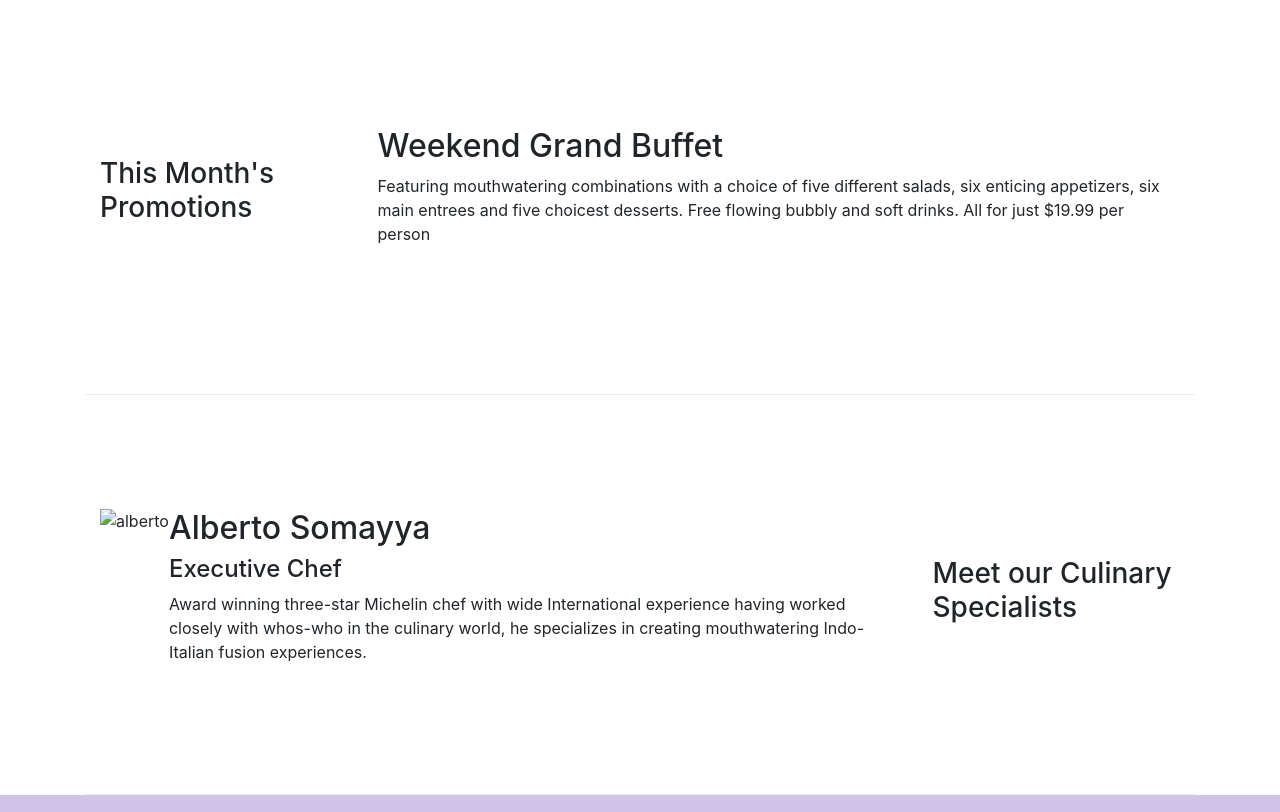
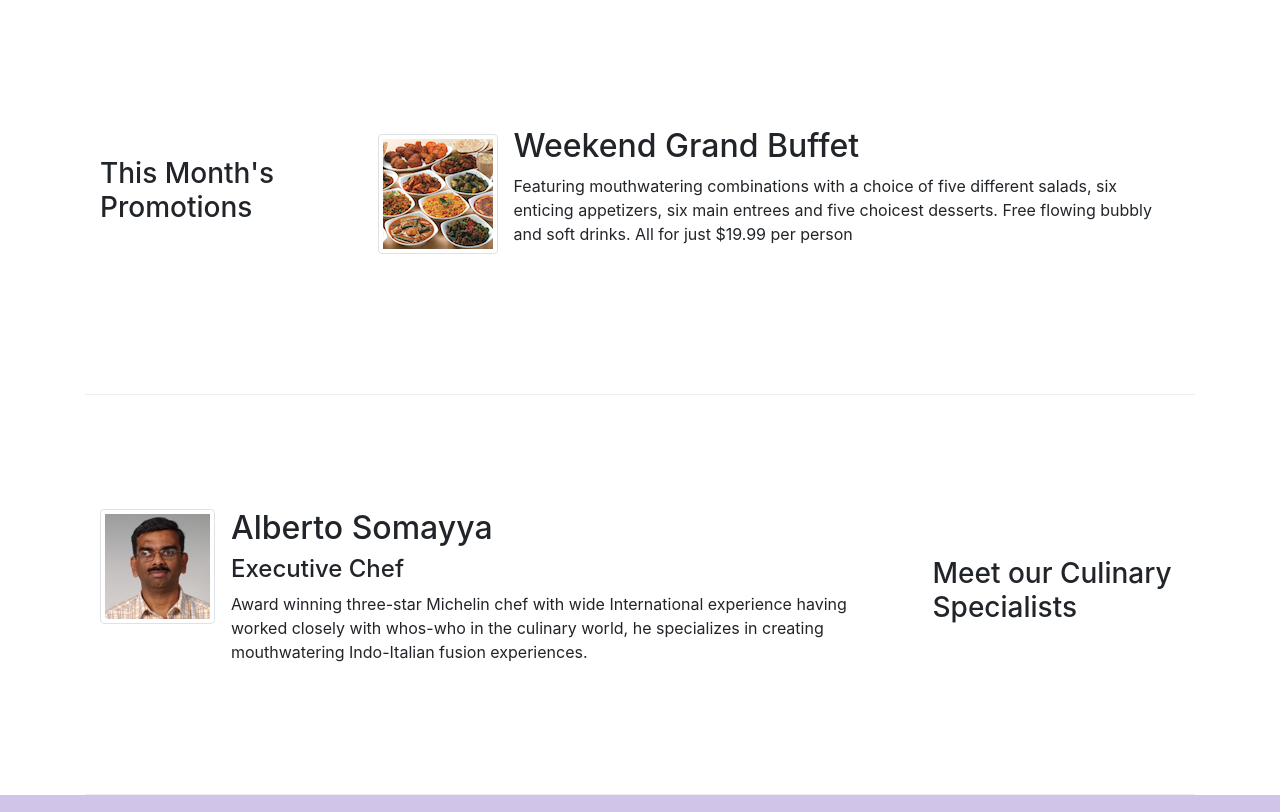
Before and after one commit to ayaam20/git-test, a website: page conFusion/index.html in a window 1280 px wide. Shown: the part 1140-1952 px from the top of the page. Drawn offline with nearby package versions, Linux system fonts and the light colour scheme.

Commit message:
minor fixes

```diff
--- a/conFusion/index.html
+++ b/conFusion/index.html
@@ -161,9 +161,14 @@
             <div class="col-12 col-sm-4 col-md-3" >
                 <h3>This Month's Promotions</h3>
             </div>
-            <div class="col col-sm col-md">
-                <h2>Weekend Grand Buffet</h2>
-                <p>Featuring mouthwatering combinations with a choice of five different salads, six enticing appetizers, six main entrees and five choicest desserts. Free flowing bubbly and soft drinks. All for just $19.99 per person </p>
+            <div class="col col-sm col-md order-sm-last">
+                <div class="media">
+                    <img src="img/buffet.png" alt="buffet" class="d-flex mr-3 img-thumbnail align-self-center">
+                    <div class="media-body">
+                        <h2 class="mt-0">Weekend Grand Buffet</h2>
+                        <p>Featuring mouthwatering combinations with a choice of five different salads, six enticing appetizers, six main entrees and five choicest desserts. Free flowing bubbly and soft drinks. All for just $19.99 per person </p>
+                    </div>
+                </div>
             </div>
         </div>
 
@@ -173,7 +178,7 @@
             </div>
             <div class="col col-sm col-md order-sm-first">
                 <div class="media">
-                    <img src="d-flex mr-3 align-items-center img-thumbnail" src="img/alberto.png" alt="alberto">
+                    <img class="d-flex mr-3 align-items-center img-thumbnail" src="img/alberto.png" alt="alberto">
                     <div class="media-body">
                         <h2 class="mt-0">Alberto Somayya</h2>
                         <h4>Executive Chef</h4>
```
